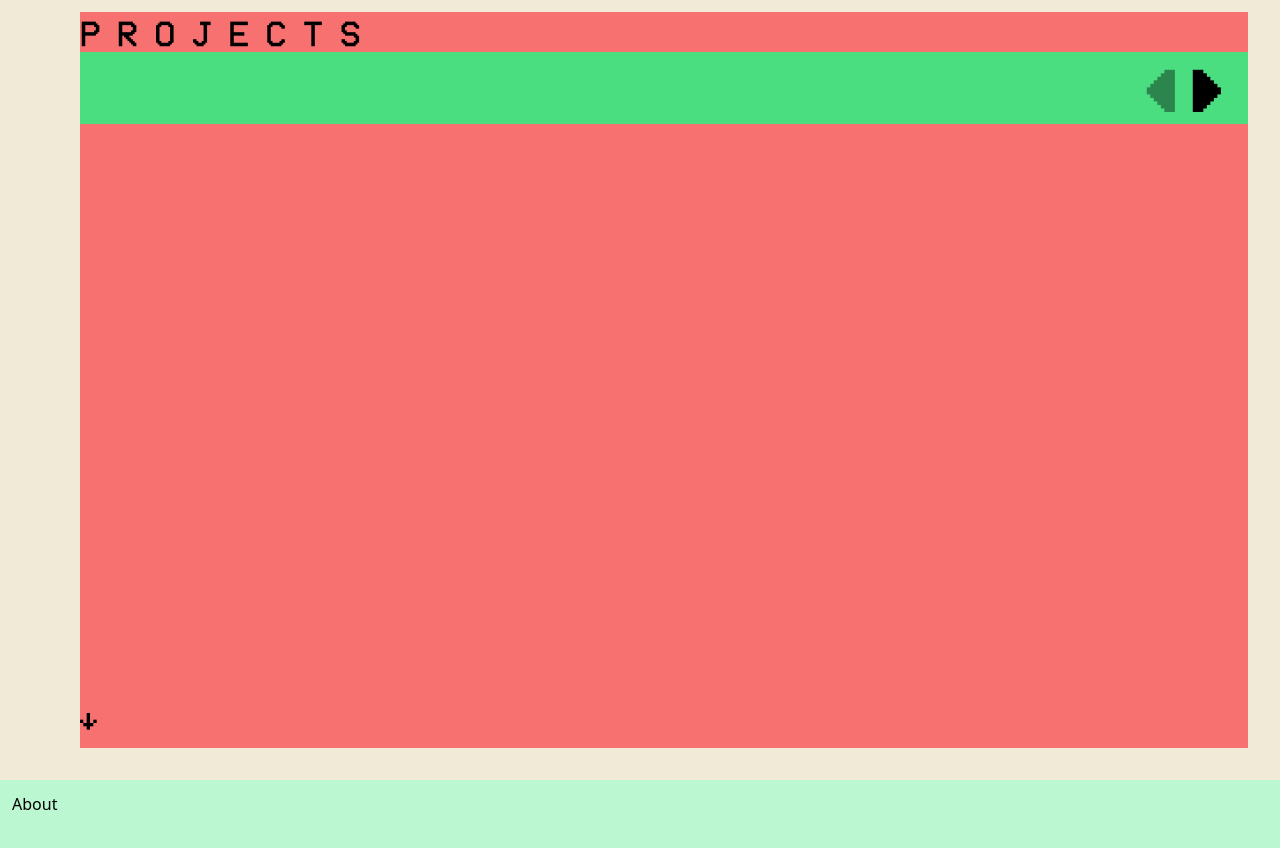
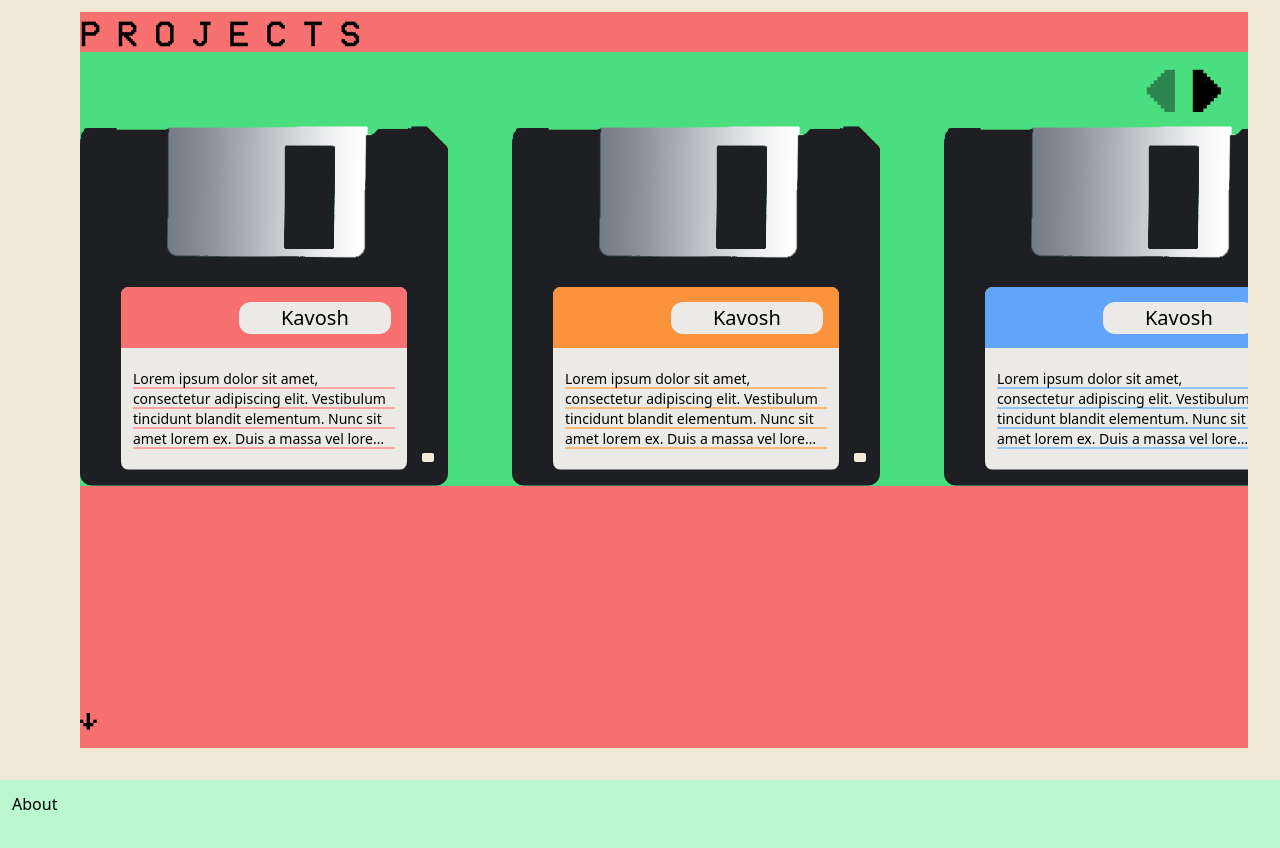
Before and after one commit to arshia-naseri/portfolio, a React (Create React App) app: page / in a window 1280 px wide. Shown: the part 820-1668 px from the top of the page. Built offline with nearby package versions, Linux system fonts and the light colour scheme.

Commit message:
* Projects smooth scroll issue

```diff
--- a/public/index.html
+++ b/public/index.html
@@ -27,7 +27,7 @@
       src="https://flackr.github.io/scroll-timeline/dist/scroll-timeline.js"
     ></script>
     <script>
-      window.__forceSmoothScrollPolyfill__ = true;
+      // window.__forceSmoothScrollPolyfill__ = true;
     </script>
   </head>
   <body>
--- /dev/null
+++ b/src/Componants/_floppyDisk.js
@@ -0,0 +1,58 @@
+import floppyTop from "../Assets/images/floppy-top.png";
+
+const FloppyDisk = ({ floppyColor, lineColor, width }) => {
+  return (
+    <>
+      <section
+        style={{ width }}
+        className=" flex flex-col ease-linear hover:cursor-pointer shrink-0"
+      >
+        <img
+          alt="Floppy top"
+          src={floppyTop}
+          className=" border-none w-full translate-y-[1%]"
+        />
+        <section className="border-none aspect-[472.98/235] w-full flex relative bg-[rgb(29,31,34)] ">
+          <section className=" bg-[rgb(29,31,34)] h-full flex-1"></section>
+          <section className=" bg-[rgb(235,234,230)] h-full flex-grow-[7] basis-0 rounded-lg flex flex-col relative overflow-hidden">
+            <section
+              className={` ${floppyColor} w-full flex-1 px-4 flex justify-end items-center`}
+            >
+              <div className=" bg-[rgb(235,234,230)] w-3/5 h-fit rounded-xl p-0.5 text-xl text-center">
+                Kavosh
+              </div>
+            </section>
+            <section className=" border-none w-full flex-[2] relative h-full px-3 flex">
+              <div
+                className={` overflow-hidden text-sm font-thin w-11/12 leading-5 text-ellipsis line-clamp-4 mt-auto absolute top-[50%] -translate-y-[50%] bg-transparent `}
+              >
+                Lorem ipsum dolor sit amet, consectetur adipiscing elit.
+                Vestibulum tincidunt blandit elementum. Nunc sit amet lorem ex.
+                Duis a massa vel lorem feugiat ornare. Fusce porttitor rutrum
+                luctus. Donec a arcu a tortor luctus venenatis et quis tellus.
+                <div
+                  className={`w-full top-0 absolute left-0 border-b-2 ${lineColor} -z-10 h-1/4`}
+                />
+                <div
+                  className={`w-full top-1/4 absolute left-0 border-b-2 ${lineColor} -z-10 h-1/4`}
+                />
+                <div
+                  className={`w-full top-2/4 absolute left-0 border-b-2 ${lineColor} -z-10 h-1/4`}
+                />
+                <div
+                  className={`w-full top-3/4 absolute left-0 border-b-2 ${lineColor} -z-10 h-1/4`}
+                />
+              </div>
+            </section>
+          </section>
+          <section className=" bg-[rgb(29,31,34)] h-full flex-1 flex">
+            <div className=" aspect-[2/1.5] w-3 bg-mainWhite mx-auto mt-auto mb-[20%] rounded-sm"></div>
+          </section>
+        </section>
+        <section className=" bg-[rgb(29,31,34)] aspect-[472.98/20] w-full -translate-y-[3%] rounded-b-xl"></section>
+      </section>
+    </>
+  );
+};
+
+export default FloppyDisk;
--- a/src/Desktop view/desktop.js
+++ b/src/Desktop view/desktop.js
@@ -3,6 +3,8 @@ import smoothscroll from "smoothscroll-polyfill";
 import Navbar from "./_navbar";
 import MainPage from "./pages/main-page";
 import ProjectPage from "./pages/project-page";
+
+window.__forceSmoothScrollPolyfill__ = true;
 
 const Desktop = () => {
   const navBarRef = useRef();
--- a/src/Desktop view/pages/project-page.js
+++ b/src/Desktop view/pages/project-page.js
@@ -1,4 +1,24 @@
+import { useRef } from "react";
+import FloppyDisk from "../../Componants/_floppyDisk";
+
 const ProjectPage = ({ projectsSectionRef }) => {
+  const projectCarouselRef = useRef();
+
+  const nextProjectPage = () => {
+    const notSeenProject = projectCarouselRef.current.children[2];
+    // console.log(notSeenProject);
+
+    // window.__forceSmoothScrollPolyfill__ = false;
+    // console.log(window.__forceSmoothScrollPolyfill__);
+    notSeenProject.scrollIntoView({
+      behavior: "smooth",
+      block: "nearest",
+    });
+
+    // setTimeout(() => {
+    //   document.body.style.overflowY = "auto";
+    // }, 500);
+  };
   return (
     <>
       <section
@@ -7,12 +27,43 @@ const ProjectPage = ({ projectsSectionRef }) => {
       >
         <section className=" bg-red-400 flex flex-col w-full h-full">
           <div className=" font-vcr text-4xl tracking-[1rem]">PROJECTS</div>
-          <section className=" bg-green-400 flex flex-col">
+          <section className=" bg-green-400 flex flex-col ">
             <section className=" flex text-7xl gap-1 ml-auto mr-5 font-vcr noHighlightClicked">
               <div className=" cursor-pointer opacity-40">◄</div>
-              <div className=" cursor-pointer">►</div>
+              <div onClick={nextProjectPage} className=" cursor-pointer">
+                ►
+              </div>
             </section>
-            <section></section>
+            <section
+              ref={projectCarouselRef}
+              className=" flex gap-16 w-full overflow-scroll"
+            >
+              <FloppyDisk
+                floppyColor={"bg-red-400"}
+                lineColor={"border-b-red-300"}
+                width={"23rem"}
+              />
+              <FloppyDisk
+                floppyColor={"bg-orange-400"}
+                lineColor={"border-b-orange-300"}
+                width={"23rem"}
+              />
+              <FloppyDisk
+                floppyColor={"bg-blue-400"}
+                lineColor={"border-b-blue-300"}
+                width={"23rem"}
+              />
+              <FloppyDisk
+                floppyColor={"bg-cyan-400"}
+                lineColor={"border-b-cyan-300"}
+                width={"23rem"}
+              />
+              <FloppyDisk
+                floppyColor={"bg-green-400"}
+                lineColor={"border-b-green-300"}
+                width={"23rem"}
+              />
+            </section>
           </section>
           <div className="noHighlightClicked mt-auto cursor-pointer text-3xl font-minecraft animate-[bounce_1s_infinite]">
             ↓
--- a/src/index.css
+++ b/src/index.css
@@ -149,11 +149,10 @@
   }
 
   @keyframes navbar-third-item {
-    0%,
     40% {
       text-shadow: none;
     }
-    50% {
+    60% {
       text-shadow: var(--size-outline-width) 0 var(--color-outline),
         calc(var(--size-outline-width) * -1) 0 var(--color-outline),
         0 var(--size-outline-width) var(--color-outline),
```
Also changed, not shown: src/Assets/images/floppy-top.png (added).
